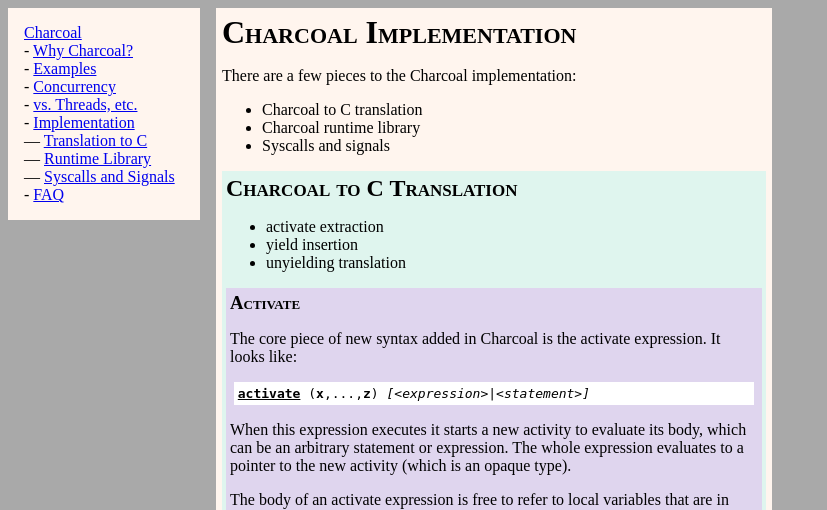
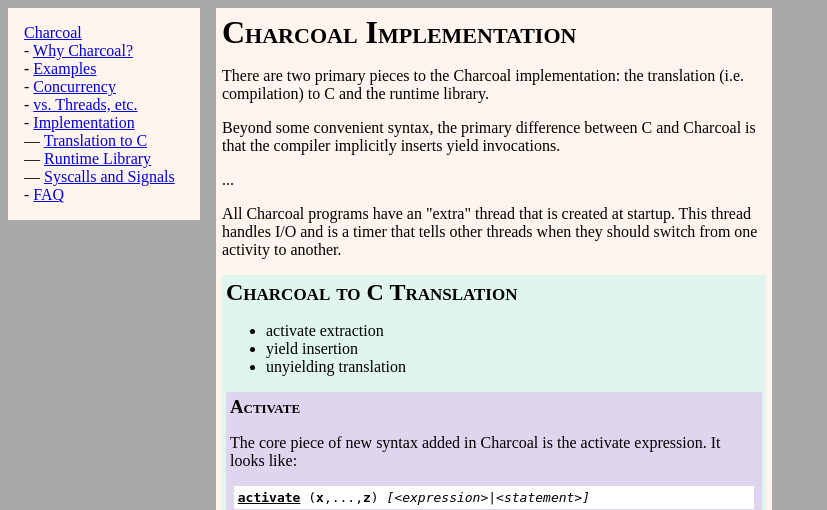
Before and after one commit to benjaminy/Charcoal, a PHP site: page /implementation.php in a window 1280 px wide. Shown: the top 510 px of the page, without its empty margins (0-827 px from the left). Run offline with PHP 8.4, Linux system fonts and the light colour scheme.

Commit message:
Small website changes

```diff
--- a/Documentation/Website/copyright.html
+++ b/Documentation/Website/copyright.html
@@ -1 +1 @@
-<div><hr/>&copy; Copyright 2013 <a href="http://www.cs.swarthmore.edu/~bylvisa1/">Benjamin Ylvisaker</a></div>
+<div><hr/>&copy; Copyright 2013-2014 <a href="http://www.cs.swarthmore.edu/~bylvisa1/">Benjamin Ylvisaker</a></div>
--- a/Documentation/Website/implementation.php
+++ b/Documentation/Website/implementation.php
@@ -22,13 +22,17 @@
 
 <h1>Charcoal Implementation</h1>
 
-<p>There are a few pieces to the Charcoal implementation:</p>
+<p>There are two primary pieces to the Charcoal implementation: the
+translation (i.e. compilation) to C and the runtime library.</p>
 
-<ul>
-<li>Charcoal to C translation
-<li>Charcoal runtime library
-<li>Syscalls and signals
-</ul>
+<p>Beyond some convenient syntax, the primary difference between C and
+Charcoal is that the compiler implicitly inserts yield invocations.</p>
+
+<p>...</p>
+
+<p>All Charcoal programs have an "extra" thread that is created at
+startup.  This thread handles I/O and is a timer that tells other
+threads when they should switch from one activity to another.</p>
 
 <div class="hblock2">
 <a id="translation"/>
```
Also changed, not shown: 1 other file.
